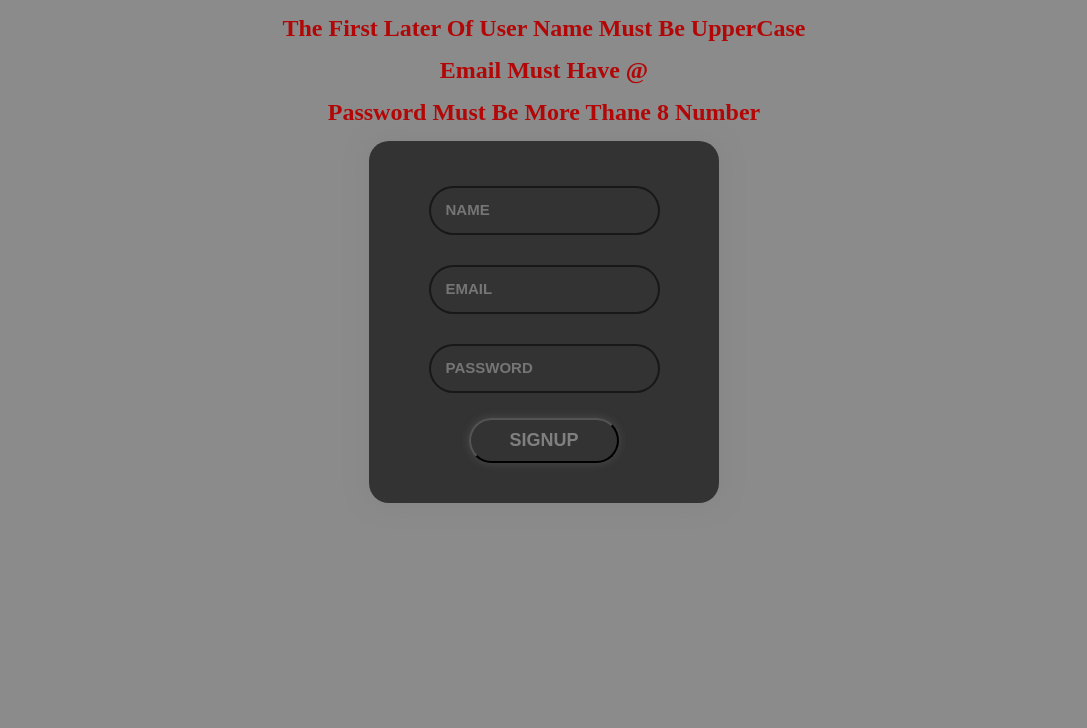
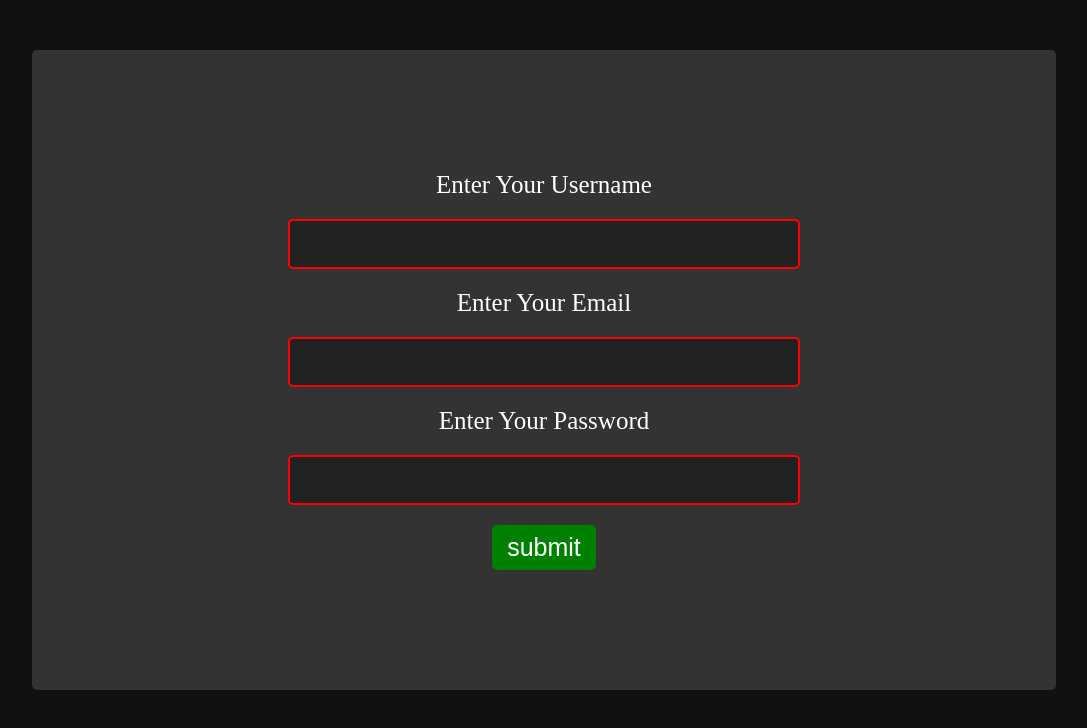
Before and after one commit to Ahmed-Elbqarey/form-validation, a plain HTML site: page index.html in a window 1280 px wide. Shown: the whole page, without its empty margins (96-1183 px from the left). Drawn offline with Linux system fonts and the light colour scheme.

Commit message:
update files

```diff
--- a/index.html
+++ b/index.html
@@ -4,21 +4,21 @@
   <meta charset="UTF-8">
   <meta http-equiv="X-UA-Compatible" content="IE=edge">
   <meta name="viewport" content="width=device-width, initial-scale=1.0">
-  <title>signup</title>
-  <link rel="stylesheet" href="signup-style.css">
+  <title>Document</title>
+  <link rel="stylesheet" href="style.css">
 </head>
 <body>
-  <h2>the first later of user name must be upperCase</h2>
-  <h2>email must have @</h2>
-  <h2>password must be more thane 8 number</h2>
-  <div class="signup">
-    <form>
-      <input type="text" placeholder="name" name="first-name" id="name">
-      <input type="text" placeholder="email" name="email" id="email">
-      <input type="password" placeholder="password" id="pass">
-      <button type="submit" id="submit">signup</button>
-    </form>
-  </div>
+
+<div class="container">
+  <label for="username">enter your username</label>
+  <input type="text" id="username" autocomplete="off" onkeyup="valid(this.id)">
+  <label for="email">enter your email</label>
+  <input type="text" id="email" autocomplete="off" onkeyup="valid(this.id)">
+  <label for="password">enter your password</label>
+  <input type="number" id="password" autocomplete="off" onkeyup="valid(this.id)">
+  <button id="submit">submit</button>
+</div>
+
 
 
   <script src="main.js"></script>
--- a/main.js
+++ b/main.js
@@ -1,31 +1,49 @@
-let name = document.getElementById("name");
+let user = document.getElementById("username");
 let email = document.getElementById("email");
-let pass = document.getElementById("pass");
+let password = document.getElementById("password");
 let submit = document.getElementById("submit");
+let input = document.querySelector("input");
 
-submit.onclick = function () {
-  if (name.value[0] == name.value[0].toUpperCase()) {
-    document.write("Valid UserName  ");
-  } else {
-    document.write("The First Later Of User Name Must Be UpperCase! ");
-  }
-  validEmail();
-  validPass();
-};
-
-function validEmail() {
-  if (email.value.indexOf("@") != -1) {
-    document.write("Valid Email  ");
-  } else {
-    document.write("Not Valid Email! You Should Type @ ");
+function valid(id) {
+  if (id == "username") {
+    if (user.value == "") {
+      user.style.borderColor = "red";
+    } else if (user.value[0].includes("<")) {
+      user.style.borderColor = "red";
+    } else if (user.value[0].includes(">")) {
+      user.style.borderColor = "red";
+    } else if (user.value[0].includes("$")) {
+      user.style.borderColor = "red";
+    } else if (user.value[0].includes("!")) {
+      user.style.borderColor = "red";
+    } else {
+      user.style.borderColor = "green ";
+    }
+  } else if (id == "email") {
+    if (email.value == "") {
+      email.style.borderColor = "red";
+    } else if (email.value[0] == "@") {
+      email.style.borderColor = "red";
+    } else if (email.value[0] == "<") {
+      email.style.borderColor = "red";
+    } else if (email.value[0] == ">") {
+      email.style.borderColor = "red";
+    } else if (email.value[0] == "$") {
+      email.style.borderColor = "red";
+    } else if (!email.value.includes("@")) {
+      email.style.borderColor = "red";
+    } else if (!email.value.includes(".com")) {
+      email.style.borderColor = "red";
+    } else {
+      email.style.borderColor = "green";
+    }
+  } else if (id == "password") {
+    if (password.value == "") {
+      password.style.borderColor = "red";
+    } else if (password.value.length < 8) {
+      password.style.borderColor = "red";
+    } else {
+      password.style.borderColor = "green";
+    }
   }
 }
-
-function validPass() {
-  pass = pass.value.toString();
-  if (pass.length >= 8) {
-    document.write("Valid Password");
-  } else {
-    document.write("Password Must be More Thane 8 Number!");
-  }
-}
--- /dev/null
+++ b/style.css
@@ -0,0 +1,43 @@
+* {
+  margin: 0;
+  padding: 0;
+  box-sizing: border-box;
+}
+body {
+  background-color: #111;
+}
+.container {
+  width: 80%;
+  height: 80vh;
+  margin: 50px auto;
+  display: flex;
+  flex-direction: column;
+  justify-content: center;
+  align-items: center;
+  background-color: #333;
+  color: #fff;
+  border-radius: 5px;
+  text-transform: capitalize;
+  font-size: 25px;
+  padding: 20px 0;
+}
+.container input {
+  width: 50%;
+  margin: 20px;
+  height: 50px;
+  background-color: #222;
+  outline: none;
+  border: 2px solid red;
+  border-radius: 5px;
+  color: #fff;
+  font-size: 18px;
+  padding: 15px;
+}
+button {
+  padding: 8px 15px;
+  background-color: green;
+  border: none;
+  border-radius: 5px;
+  color: #fff;
+  font-size: 25px;
+}
```
